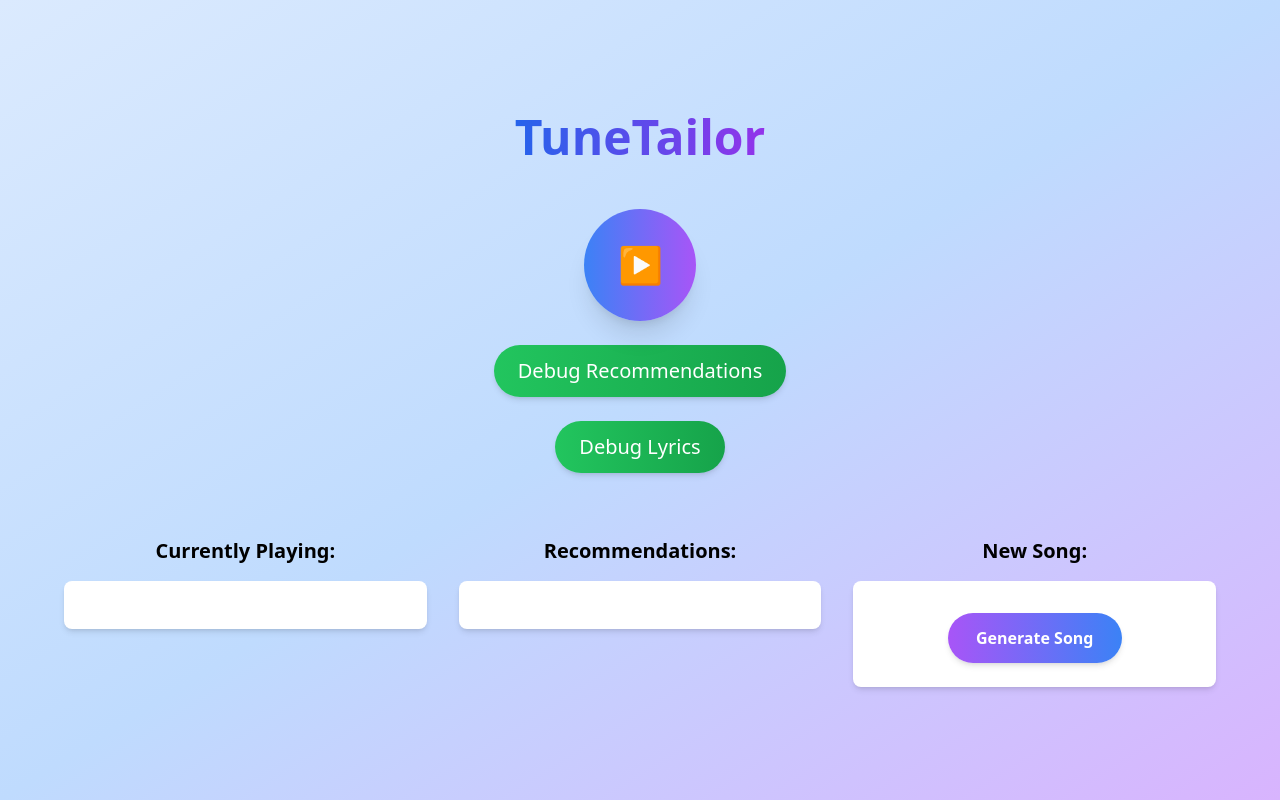
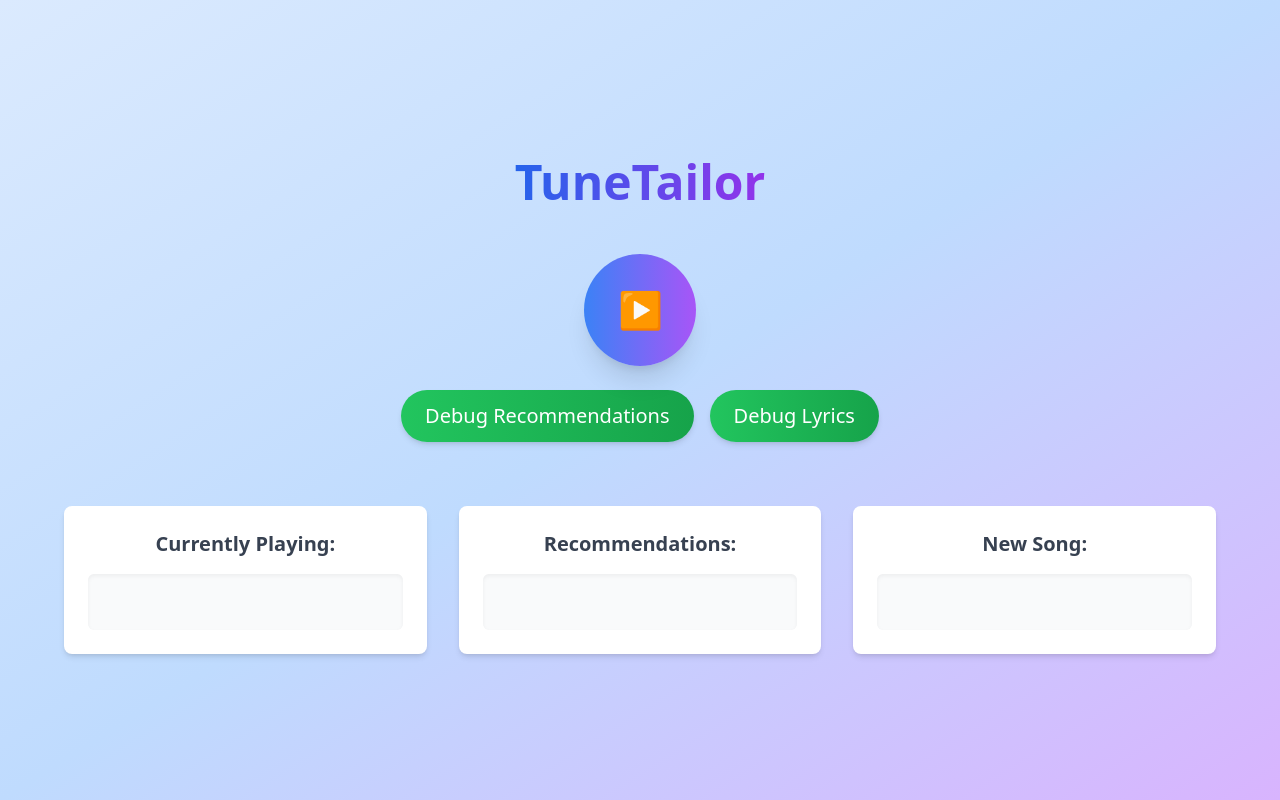
Before and after one commit to sdmotto/tune-tailor, a Nuxt app: page / in a window 1280 px wide. Built offline with nearby package versions, Linux system fonts and the light colour scheme.

Commit message:
refactored

```diff
--- a/app.vue
+++ b/app.vue
@@ -4,7 +4,7 @@
   >
     <!-- Title -->
     <h1
-      class="text-5xl font-extrabold text-transparent bg-clip-text bg-gradient-to-r from-blue-600 to-purple-600 mb-12"
+      class="text-5xl mt-8 font-extrabold text-transparent bg-clip-text bg-gradient-to-r from-blue-600 to-purple-600 mb-12"
     >
       TuneTailor
     </h1>
@@ -18,61 +18,62 @@
       <span v-else>■</span>
     </button>
 
-    <!-- Debug Button -->
+    <!-- Debug Buttons -->
+    <div class="flex space-x-4 mt-6">
       <button
-      class="mt-6 px-6 py-3 bg-gradient-to-r from-green-500 to-green-600 text-white text-xl rounded-full shadow-md hover:shadow-lg hover:scale-105 transition-transform duration-300 focus:outline-none"
+        class="px-6 py-3 bg-gradient-to-r from-green-500 to-green-600 text-white text-xl rounded-full shadow-md hover:shadow-lg hover:scale-105 transition-transform duration-300 focus:outline-none"
         @click="debugRecommendations"
       >
         Debug Recommendations
       </button>
       <button
-      class="mt-6 px-6 py-3 bg-gradient-to-r from-green-500 to-green-600 text-white text-xl rounded-full shadow-md hover:shadow-lg hover:scale-105 transition-transform duration-300 focus:outline-none"
+        class="px-6 py-3 bg-gradient-to-r from-green-500 to-green-600 text-white text-xl rounded-full shadow-md hover:shadow-lg hover:scale-105 transition-transform duration-300 focus:outline-none"
         @click="debugLyrics"
       >
         Debug Lyrics
       </button>
+    </div>
 
     <!-- Three Columns Section -->
-    <div class="mt-16 grid grid-cols-1 md:grid-cols-3 gap-8 w-full max-w-6xl">
+    <div
+      class="mt-16 grid grid-cols-1 md:grid-cols-3 gap-8 w-full max-w-6xl auto-rows-auto"
+    >
       <!-- Currently Playing Column -->
-      <div class="flex flex-col items-center space-y-4">
-        <span class="text-xl font-bold">Currently Playing:</span>
       <div
-          class="p-4 h-12 w-full bg-white rounded-lg shadow-md flex items-center justify-center text-black"
+        class="flex flex-col items-center space-y-4 p-6 bg-white rounded-lg shadow-md self-start"
       >
-          <div v-if="!identifying">
-            {{ display }}
-          </div>
+        <span class="text-xl font-bold text-gray-700">Currently Playing:</span>
+        <div
+          class="p-4 h-14 w-full bg-gray-50 rounded-md shadow-inner text-gray-800 text-center"
+        >
+          <div v-if="!identifying">{{ display }}</div>
           <Loading v-else />
         </div>
       </div>
 
       <!-- Recommendations Column -->
-
-      <div class="flex flex-col items-center space-y-4 mb-8">
-        <span class="text-xl font-bold">Recommendations:</span>
+      <div
+        class="flex flex-col items-center space-y-4 p-6 bg-white rounded-lg shadow-md self-start"
+      >
+        <span class="text-xl font-bold text-gray-700">Recommendations:</span>
         <div class="flex flex-col w-full space-y-4">
-          <!-- Placeholder when no recommendations are available -->
           <div
             v-if="recommendations.length === 0"
-            class="p-4 h-12 bg-white rounded-lg shadow-md flex items-center justify-center text-gray-500"
+            class="p-4 h-14 bg-gray-50 rounded-md shadow-inner text-gray-800 text-center"
           >
             <Loading v-if="recommending" />
           </div>
-          <!-- Render recommendations when available -->
           <div
             v-for="(recommendation, index) in recommendations"
             :key="index"
-            class="flex items-center p-4 bg-white rounded-lg shadow-md hover:shadow-lg transform transition-shadow duration-300"
+            class="flex items-center p-4 bg-gray-50 rounded-md shadow-inner hover:shadow-lg transform transition-shadow duration-300"
           >
-            <!-- Icon -->
             <div
               class="w-10 h-10 flex items-center justify-center bg-gradient-to-r from-blue-500 to-purple-500 text-white rounded-full font-bold mr-4"
             >
               {{ index + 1 }}
             </div>
-            <!-- Recommendation Text -->
-            <div class="flex-1 text-gray-800 font-medium">
+            <div class="flex-1 font-medium text-gray-800">
               {{ recommendation }}
             </div>
           </div>
@@ -80,21 +81,21 @@
       </div>
 
       <!-- New Song Column -->
-      <div class="flex flex-col items-center space-y-4">
-        <span class="text-xl font-bold">New Song:</span>
       <div
-          class="p-6 w-full bg-white rounded-lg shadow-md text-black max-w-3xl"
+        class="flex flex-col items-center space-y-4 p-6 bg-white rounded-lg shadow-md self-start"
       >
-          <!-- Display the song content or a loader -->
+        <span class="text-xl font-bold text-gray-700">New Song:</span>
         <div
-            v-if="!generatingSong"
-            class="whitespace-pre-wrap text-gray-800 leading-relaxed text-center"
+          :class="{ 'h-14': !newSong }"
+          class="p-4 w-full bg-gray-50 rounded-md shadow-inner text-gray-800 leading-relaxed"
         >
+          <div v-if="!generatingSong" class="whitespace-pre-wrap text-center">
             <div>
               {{ newSong }}
             </div>
             <button
-              class="px-6 py-3 mt-2 bg-gradient-to-r from-purple-500 to-blue-500 text-white font-bold rounded-full shadow-md hover:shadow-lg hover:scale-105 transition-transform duration-300 focus:outline-none"
+              v-if="newSong && newSong !== 'Error generating new song'"
+              class="px-6 py-3 mt-4 bg-gradient-to-r from-purple-500 to-blue-500 text-white font-bold rounded-full shadow-md hover:shadow-lg hover:scale-105 transition-transform duration-300 focus:outline-none"
             >
               Generate Song
             </button>
@@ -105,6 +106,7 @@
         </div>
       </div>
     </div>
+    <div class="mt-5" />
   </div>
 </template>
 
@@ -140,6 +142,7 @@ const handleButtonClick = async () => {
 const startRecording = async () => {
   recommendations.value = [];
   display.value = "";
+  newSong.value = "";
 
   try {
     // Stop any existing recording to prevent conflicts
@@ -254,6 +257,7 @@ const identifyAudio = async (audioBuffer) => {
     if (result.status.code !== 0) {
       display.value = "Error identifying song";
       recommendations.value = ["No recommendations"];
+      newSong.value = "Error generating new song";
       identifying.value = false;
     } else {
       currentSong.value = result.metadata.music[0].title;
@@ -271,25 +275,32 @@ const identifyAudio = async (audioBuffer) => {
     console.error("Error identifying audio:", error);
     display.value = "Error identifying song";
     recommendations.value = ["No recommendations"];
+    newSong.value = "Error generating new song";
     identifying.value = false;
   }
 };
 
 const generateLyrics = async () => {
   generatingSong.value = true;
-
+  try {
     const response = await fetch("/api/generate-lyrics", {
       method: "POST",
       headers: {
         "Content-Type": "application/json",
       },
-    body: JSON.stringify({ song: currentSong.value, artist: artistName.value }),
+      body: JSON.stringify({
+        song: currentSong.value,
+        artist: artistName.value,
+      }),
     });
 
     const result = await response.json();
 
     console.log("Lyrics result: ", result);
     newSong.value = result.song;
+  } catch (e) {
+    newSong.value = "Error generating lyrics";
+  }
 
   generatingSong.value = false;
 };
@@ -300,6 +311,7 @@ const debugRecommendations = () => {
   artistName.value = "Olivia Rodrigo";
   albumName.value = "SOUR";
   genre.value = "";
+  display.value = `${currentSong.value} by ${artistName.value}`;
 
   getRecommendations();
 };
@@ -307,6 +319,7 @@ const debugRecommendations = () => {
 const debugLyrics = () => {
   currentSong.value = "good 4 u";
   artistName.value = "Olivia Rodrigo";
+  display.value = `${currentSong.value} by ${artistName.value}`;
 
   generateLyrics();
 };
```
Lines whose indentation alone changed are shown as unchanged.
